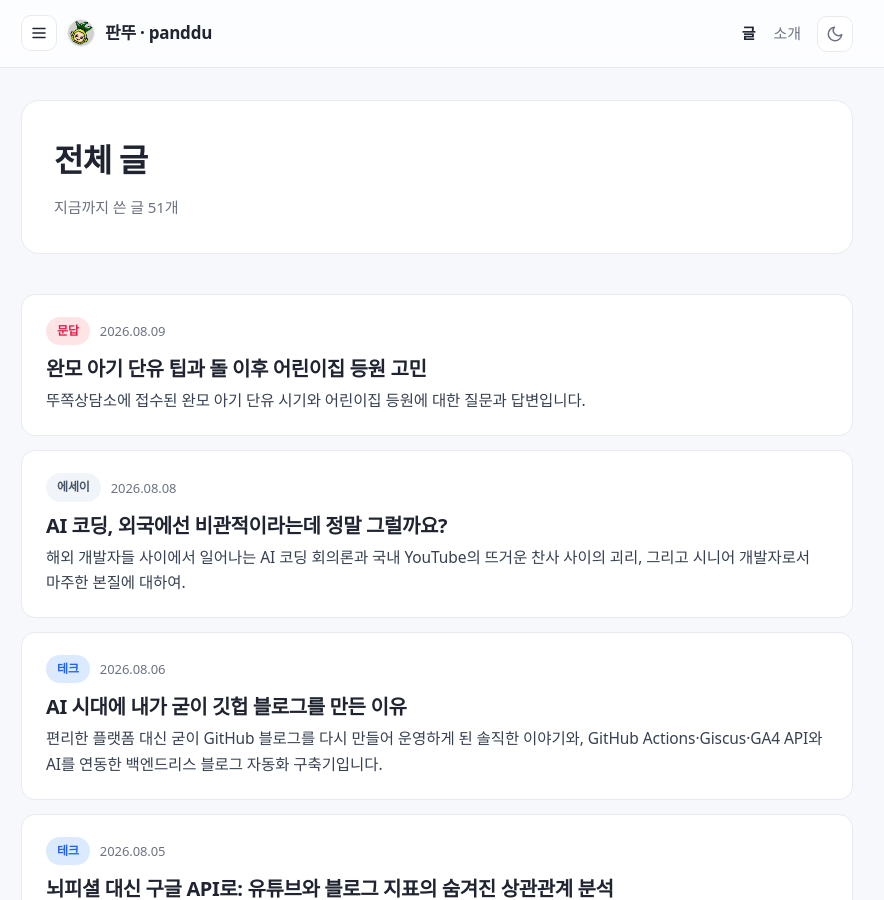
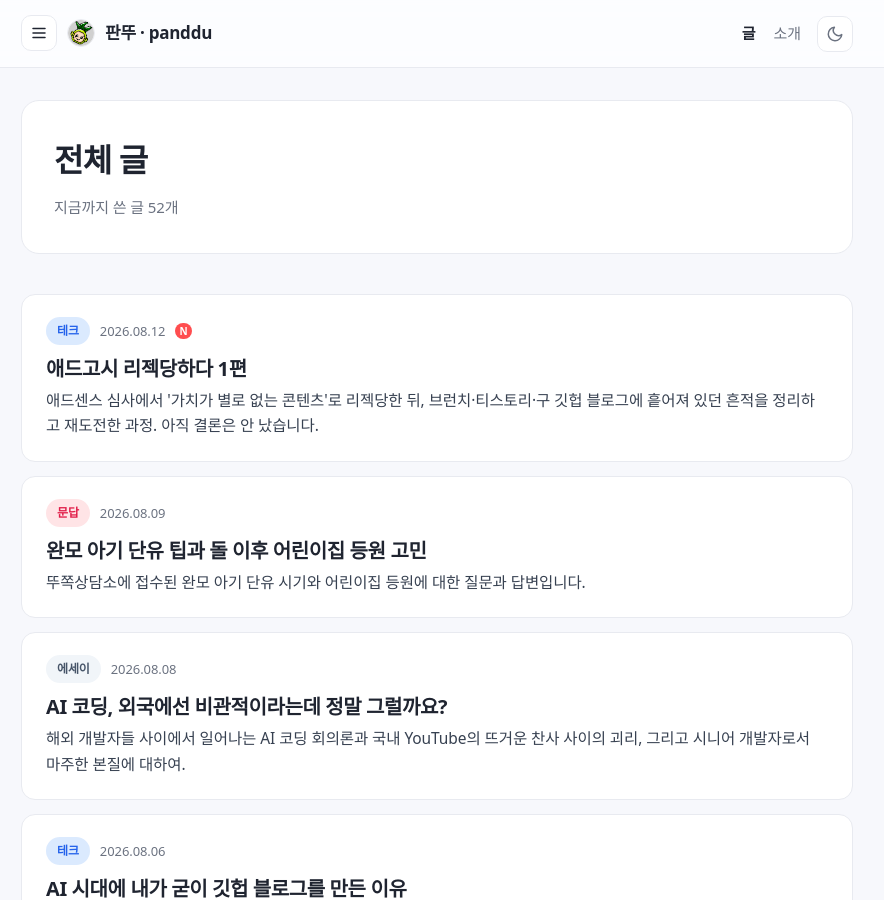
Before and after one commit to panddu/panddu.github.io, a Jekyll site: the page built from posts.html, in a window 1280 px wide and 900 px high. Shown: the whole window, without its empty margins (203-1087 px from the left). Built offline with Jekyll 4.4.1, drawn with Linux system fonts in a browser that asks for light colours; some web fonts are replaced; some of the changed lines change nothing that is shown; some of the changed text lies outside the part shown.

Commit message:
feat: 애드고시 리젝당하다 1편 포스팅 등록 및 드래프트 정리

```diff
--- a/_drafts/adsense-rejection-diary-1.md
+++ b/_posts/2026-08-12-adsense-rejection-diary-1.md
@@ -1,6 +1,7 @@
 ---
 layout: post
 title: "애드고시 리젝당하다 1편"
+date: 2026-08-12 20:38:41 +0900
 category: tech
 excerpt: "애드센스 심사에서 '가치가 별로 없는 콘텐츠'로 리젝당한 뒤, 브런치·티스토리·구 깃헙 블로그에 흩어져 있던 흔적을 정리하고 재도전한 과정. 아직 결론은 안 났습니다."
 ---
@@ -91,7 +92,7 @@ excerpt: "애드센스 심사에서 '가치가 별로 없는 콘텐츠'로 리
 ![URL이 Google에 등록되어 있지 않음](/assets/img/posts/2026-08-12/url-unknown-to-google.png)
 *서치 콘솔 URL 검사 결과 — "Google에는 아직 알려지지 않은 URL입니다."*
 
-그런데 여기서 중요한 걸 하나 깨달았습니다. **애드센스는 구글 검색(Googlebot)과 별개인 자체 크롤러(Mediapartners-Google)로 사이트를 심사합니다.** 즉 검색 노출이 안 된다고 해서 애드센스 심사에 직접 영향을 주는 건 아니었던 거예요. "검색에 노출되면 재신청하자"는 제 나름의 전략은 사실 이 리젝 사유랑은 크게 상관이 없었던 셈입니다. 크롤링 문제는 별개로 계속 지켜봐야 할 숙제로 남겨두고, 진짜 범인을 찾으러 다시 나섰습니다.
+그런데 여기서 중요한 걸 하나 깨달았습니다. **애드센스는 구글 검색(Googlebot)과 별개인 자체 크롤러(Mediapartners-Google)로 사이트를 심사합니다.** 즉 검색 노출이 안 된다고 해서 애드센스 심사에 직접 영향을 주는 건 아니였던 거예요. "검색에 노출되면 재신청하자"는 제 나름의 전략은 사실 이 리젝 사유랑은 크게 상관이 없었던 셈입니다. 크롤링 문제는 별개로 계속 지켜봐야 할 숙제로 남겨두고, 진짜 범인을 찾으러 다시 나섰습니다.
 
 ---
 
```
